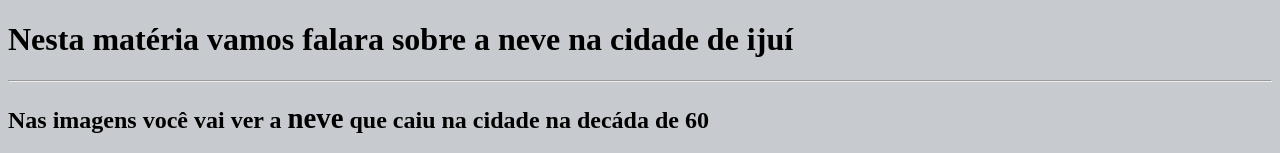
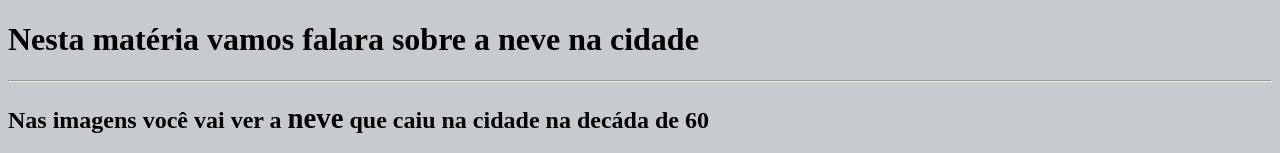
Before and after one commit to Jefersoncervi/exercicio4, a plain HTML site: page index.html in a window 1280 px wide. Shown: the top 153 px of the page. Drawn offline with Linux system fonts and the light colour scheme.

Commit message:
Retirei ijui

```diff
--- a/index.html
+++ b/index.html
@@ -15,7 +15,7 @@
     <title>Cidade de ijuí</title>
 </head>
 <body>
-    <h1>Nesta matéria vamos falara sobre a neve na cidade de ijuí</h1>
+    <h1>Nesta matéria vamos falara sobre a neve na cidade </h1>
     <hr>
     <h2>Nas imagens você vai ver a <big>neve</big> que caiu na cidade na decáda de 60 </h2>
     <img src="imagensneve/ijuineve.jpg" alt="Neve em ijui">
```
